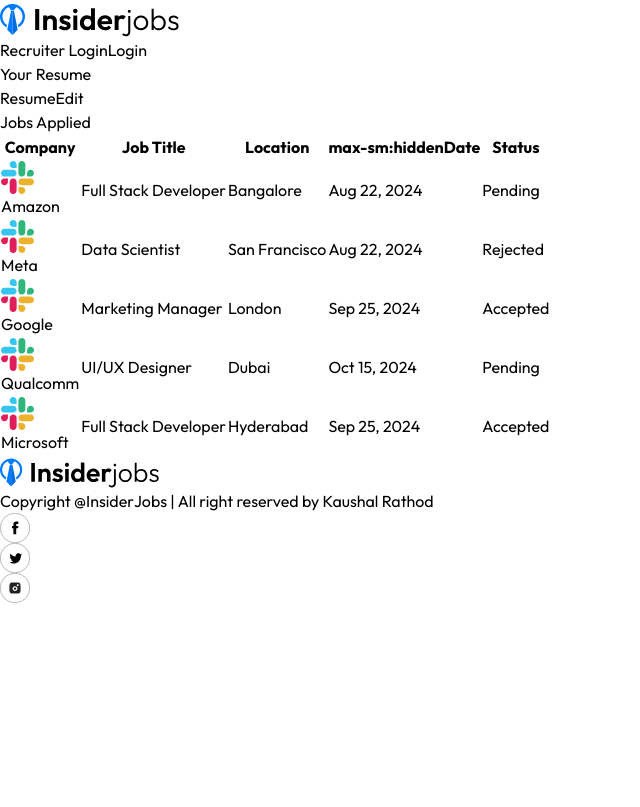
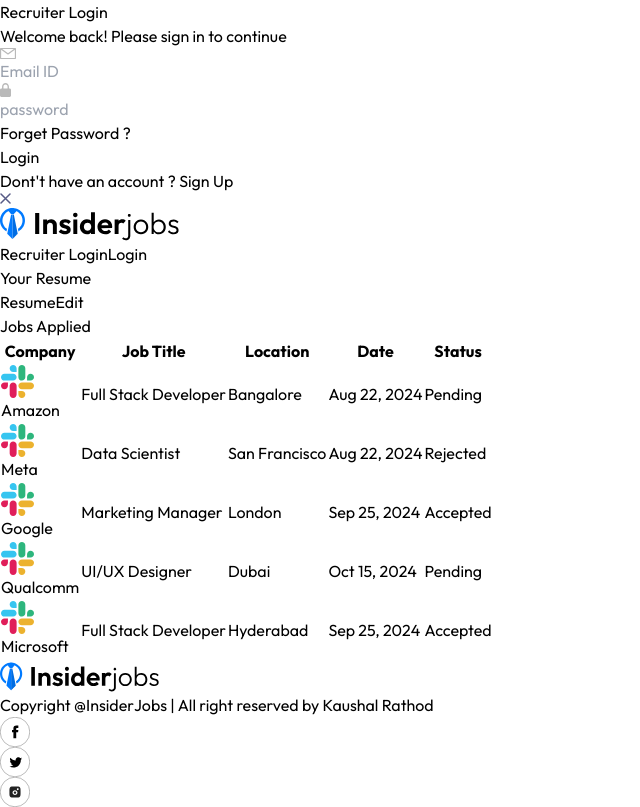
Before and after one commit to RATHODKAUSHAL/InsiderJobs, a React (Vite) app in the folder JobPortal/: page /applications in a window 1280 px wide. Both pictures are taken after a click on the button "Recruiter Login". Shown: the whole page, without its empty margins (0-640 px from the left). Built offline with nearby package versions, Linux system fonts and the light colour scheme; no server answers.

Commit message:
Recruiter Auth Added

```diff
--- a/JobPortal/src/App.jsx
+++ b/JobPortal/src/App.jsx
@@ -1,11 +1,17 @@
-import React from 'react'
+import React, {useContext } from 'react'
 import {Route, Routes} from 'react-router-dom'
 import Home from './pages/Home'
 import ApplyJobs from './pages/ApplyJobs'
 import Applications from './pages/Applications'
+import RecuiterLogin from './components/RecuiterLogin'
+import { AppContext } from './context/AppContext'
 const App = () => {
+  const {showRecruiterLogin} = useContext(AppContext)
   return (
     <div>
+      {
+        showRecruiterLogin && <RecuiterLogin/>
+      }
       <Routes>
         <Route path='/' element={<Home/>}/>
         <Route path='/apply-job/:id' element={<ApplyJobs/>}/>
--- a/JobPortal/src/components/Footer.jsx
+++ b/JobPortal/src/components/Footer.jsx
@@ -5,11 +5,19 @@
   return (
     <div className='container px-4 2xl:px-20 mx-auto flex items-center justify-between gap-4 py-3 mt-20'>
       <img width={160} src={assets.logo} alt="" />
-      <p className='flex-1 border-l border-gray-400 pl-4 text-sm text-gray-500 max-sm:hidden'>Copyright @InsiderJobs | All right reserved by Kaushal Rathod</p>
-      <div className='flex mb-10 gap-2.5'>
+      <p className='flex-1 border-l border-gray-400 pl-4 text-sm text-gray-500 max-sm:hidden'>Copyright @InsiderJobs | All right reserved by <a href='https://www.linkedin.com/in/kaushal-rathod-dev/' target='_blank' className='text-base font-medium'>Kaushal Rathod</a> </p>
+      <div className='flex items-center  mb-10 gap-2.5'>
+        <a href="#">
         <img width={30} src={assets.facebook_icon} alt="" />
+        </a>
+        <a href="#">
         <img width={30} src={assets.twitter_icon} alt="" />
+        </a>
+        <a href="#">
         <img width={30} src={assets.instagram_icon} alt="" />
+        </a>
+
+
       </div>
     </div>
   )
--- a/JobPortal/src/components/Navbar.jsx
+++ b/JobPortal/src/components/Navbar.jsx
@@ -1,11 +1,13 @@
-import React from "react";
+import React, { useContext } from "react";
 import { assets } from "../assets/assets";
 import { useClerk, UserButton, useUser } from "@clerk/clerk-react";
 import { Link, useNavigate } from "react-router-dom";
+import { AppContext } from "../context/AppContext";
 const Navbar = () => {
   const { openSignIn } = useClerk();
   const { user } = useUser();
   const navigate = useNavigate()
+  const {setShowRecruiterLogin} = useContext(AppContext)
   return (
     <div className="shadow py-4">
       <div className="container px-4 2xl:px-20 mx-auto flex justify-between items-center">
@@ -21,7 +23,7 @@
           </div>
         ) : (
           <div className="flex gap-4 max-sm:text-sm">
-            <button className="text-gray-600">Recruiter Login</button>
+            <button onClick={e => setShowRecruiterLogin(true)} className="text-gray-600 hover:underline">Recruiter Login</button>
             <button
               onClick={(e) => openSignIn()}
               className="bg-blue-600 hover:bg-blue-700 text-white px-6 sm:px-9 py-2 rounded-full "
--- /dev/null
+++ b/JobPortal/src/components/RecuiterLogin.jsx
@@ -0,0 +1,119 @@
+import React, { useContext, useEffect, useState } from "react";
+import { assets } from "../assets/assets";
+import {AppContext} from '../context/AppContext'
+
+const RecuiterLogin = () => {
+  const [state, setState] = useState("Login");
+  const [name, setName] = useState("");
+  const [password, setPassword] = useState("");
+  const [email, setEmail] = useState("");
+
+  const [image, setImage] = useState(false);
+  const [isTextDataSubmited, setIsTextDataSubmited] = useState(false);
+  const {setShowRecruiterLogin} = useContext(AppContext);
+
+  const onSubmitHandler = async (e) => {
+    e.preventDefault();
+    if(state == "Sign Up" && !isTextDataSubmited){
+        setIsTextDataSubmited(true);
+    }
+  }
+
+  useEffect(() => {
+    document.body.style.overflow = "hidden"
+    return () => {
+      document.body.style.overflow = "unset"
+
+    }
+  },[])
+
+  return (
+    <div className="absolute top-0 left-0 right-0 bottom-0 z-10 backdrop-blur-sm bg-black/30 flex justify-center items-center">
+      <form onSubmit={onSubmitHandler} className="relative bg-white p-10 rounded-xl text-slate-500">
+        <h1 className="text-center text-2xl text-neutral-700 font-medium">
+          Recruiter {state}
+        </h1>
+        <p className="text-sm">Welcome back! Please sign in to continue</p>
+        {
+            state === "Sign Up" && isTextDataSubmited ? <>
+            <div className="flex items-center gap-4 my-10">
+                <label htmlFor="image">
+                    <img className="w-16 rounded-full" src={iamge ? URL.createObjectURL(image) : assets.upload_area} alt="" />
+                    <input onChange={e => setImage(e.target.files[0])} type="file" id="image" hidden />
+                </label>
+                <p>Upload Company <br />Logo</p>
+            </div>
+            </> :
+            <>
+            {state !== "Login" && (
+              <div className="border px-4 py-2 flex items-center gap-2 rounded-full mt-5">
+                <img src={assets.person_icon} alt="" />
+                <input
+                  className="outline-none text-sm"
+                  onChange={(e) => setName(e.target.value)}
+                  value={name}
+                  type="text"
+                  placeholder="Company Name"
+                  name=""
+                  id=""
+                  required
+                />
+              </div>
+            )}
+
+            <div className="border px-4 py-2 flex items-center gap-2 rounded-full mt-5">
+              <img src={assets.email_icon} alt="" />
+              <input
+                className="outline-none text-sm"
+                onChange={(e) => setEmail(e.target.value)}
+                value={email}
+                type="email"
+                placeholder="Email ID"
+                name=""
+                id=""
+                required
+              />
+            </div>
+            <div className="border px-4 py-2 flex items-center gap-2 rounded-full mt-5">
+              <img src={assets.lock_icon} alt="" />
+              <input
+                className="outline-none text-sm"
+                onChange={(e) => setPassword(e.target.value)}
+                value={password}
+                type="password"
+                placeholder="password"
+                name=""
+                id=""
+                required
+              />
+            </div>
+          </>
+
+        }
+         {
+            state === "Login" &&
+          <p className="text-sm hover:underline text-blue-600 mt-4 cursor-pointer">
+              Forget Password ?
+            </p> }
+
+        <button type="submit" className="bg-blue-600 mt-4 w-full text-white py-2 rounded-full">
+          {state === "Login" ? "Login" : isTextDataSubmited ?  "create Account" : "next"}
+        </button>
+
+        {state === "Login" ? (
+          <p className="mt-5 text-center">
+            Dont't have an account ? <span className="cursor-pointer text-blue-600" onClick={() => setState("Sign Up")}>Sign Up</span>
+          </p>
+        ) : (
+          <p className="mt-5 text-center">
+            {" "}
+            Already have an account ? <span className="cursor-pointer text-blue-600" onClick={() => setState("Login")}>Login</span>
+          </p>
+        )}
+        <img onClick={e => setShowRecruiterLogin(false)} className="absolute top-5 right-5 cursor-pointer" src={assets.cross_icon} alt="" />
+      </form>
+    </div>
+  );
+};
+
+export default RecuiterLogin;
--- a/JobPortal/src/context/AppContext.jsx
+++ b/JobPortal/src/context/AppContext.jsx
@@ -11,6 +11,8 @@
     const [issearched, setIsSearched] = useState(false)
     const [jobs, setJobs] = useState([]);
 
+    const [showRecruiterLogin, setShowRecruiterLogin] = useState(false)
+
     //Function To fecth data
     const fetchJobs = async () => {
         setJobs(jobsData)
@@ -23,7 +25,8 @@
 const  value = {
     setSearchFilter, searchFilter,
     setIsSearched, issearched,
-    setJobs, jobs
+    setJobs, jobs,
+    setShowRecruiterLogin, showRecruiterLogin
 }
 
 return (
--- a/JobPortal/src/pages/Applications.jsx
+++ b/JobPortal/src/pages/Applications.jsx
@@ -70,8 +70,7 @@
                 className="py-3 px-4 border-b text-left max-sm:hidden"
                 max-sm:hidden
               >
-                {" "}
-                max-sm:hiddenDate
+              Date
               </th>
               <th className="py-3 px-4 border-b text-left max-sm:hidden">
                 Status
```
Also changed, not shown: JobPortal/src/pages/Dashboard.jsx (added, +11 -0 lines).
